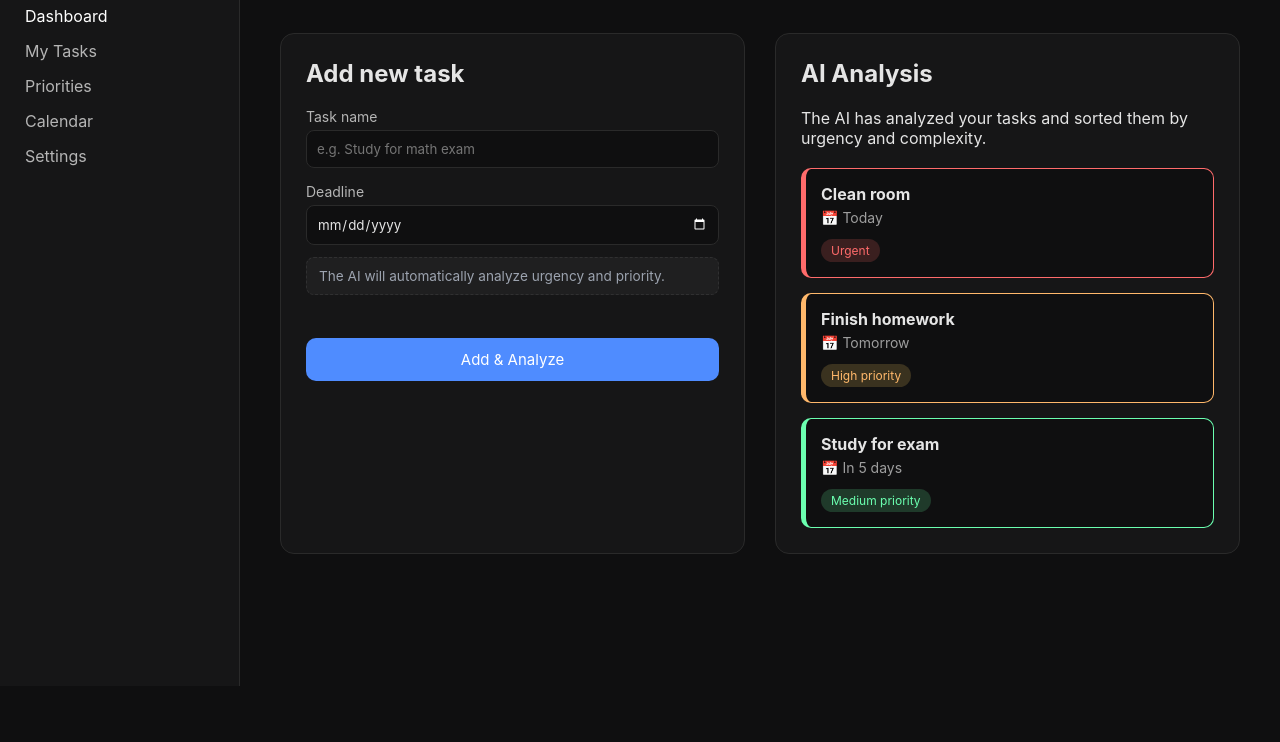
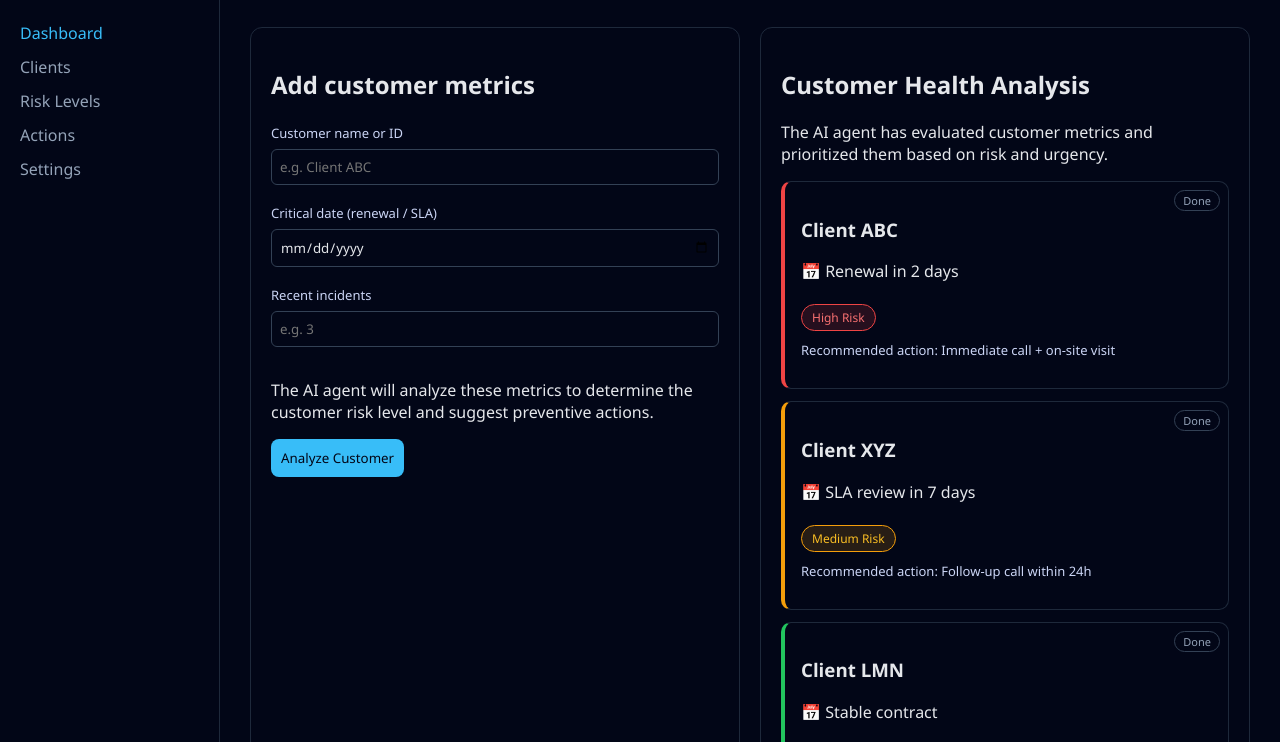
Before and after one commit to lexliecf/Hackathon-Traxi-n-Agent-Organizer, a plain HTML site: page index.html in a window 1280 px wide. Shown: the part 114-856 px from the top of the page. Before the commit the page ends 800 px from the top, so only its background shows below. Drawn offline with Linux system fonts and the light colour scheme.

Commit message:
Prototipo web con datos de clientes

```diff
--- a/index.html
+++ b/index.html
@@ -2,7 +2,7 @@
 <html lang="en">
 <head>
   <meta charset="UTF-8">
-  <title>Task Urgency and Priority Analyzer – AI Agent</title>
+  <title>Customer Health Analyzer – AI Agent</title>
   <link rel="stylesheet" href="style.css">
 </head>
 <body>
@@ -11,12 +11,12 @@
 
   <!-- Sidebar -->
   <aside class="sidebar">
-      <h2>🤖 Agent Organizer</h2>
+    <h2>🤖 Customer Health Agent</h2>
     <nav>
       <p class="active">Dashboard</p>
-        <p>My Tasks</p>
-        <p>Priorities</p>
-        <p>Calendar</p>
+      <p>Clients</p>
+      <p>Risk Levels</p>
+      <p>Actions</p>
       <p>Settings</p>
     </nav>
   </aside>
@@ -25,54 +25,68 @@
   <main class="content">
 
     <header>
-        <h1>AI Task Prioritizer</h1>
-        <p>Your intelligent assistant organizes tasks automatically based on urgency and complexity.</p>
+      <h1>Customer Health Dashboard</h1>
+      <p>
+        AI-powered agent that analyzes customer metrics, detects early risk signals,
+        and prioritizes preventive actions to reduce churn.
+      </p>
     </header>
 
     <div class="grid">
 
-        <!-- Add task -->
+      <!-- Add customer metrics -->
       <section class="panel">
-          <h2>Add new task</h2>
+        <h2>Add customer metrics</h2>
 
-          <label>Task name</label>
-          <input type="text" placeholder="e.g. Study for math exam">
+        <label>Customer name or ID</label>
+        <input type="text" placeholder="e.g. Client ABC">
 
-          <label>Deadline</label>
+        <label>Critical date (renewal / SLA)</label>
         <input type="date">
 
+        <label>Recent incidents</label>
+        <input type="number" placeholder="e.g. 3">
+
         <p class="ai-note">
-            The AI will automatically analyze urgency and priority.
+          The AI agent will analyze these metrics to determine the customer risk level
+          and suggest preventive actions.
         </p>
 
-          <button>Add & Analyze</button>
+        <button>Analyze Customer</button>
       </section>
 
       <!-- AI analysis -->
       <section class="panel">
-          <h2>AI Analysis</h2>
+        <h2>Customer Health Analysis</h2>
         <p class="description">
-            The AI has analyzed your tasks and sorted them by urgency and complexity.
+          The AI agent has evaluated customer metrics and prioritized them
+          based on risk and urgency.
         </p>
 
         <div class="tasks">
 
           <div class="card urgent">
-              <h3>Clean room</h3>
-              <p>📅 Today</p>
-              <span class="tag">Urgent</span>
+            <button class="done-btn">Done</button>
+            <h3>Client ABC</h3>
+            <p>📅 Renewal in 2 days</p>
+            <span class="tag">High Risk</span>
+            <p class="action">Recommended action: Immediate call + on-site visit</p>
           </div>
 
           <div class="card high">
-              <h3>Finish homework</h3>
-              <p>📅 Tomorrow</p>
-              <span class="tag">High priority</span>
+            <button class="done-btn">Done</button>
+            <h3>Client XYZ</h3>
+            <p>📅 SLA review in 7 days</p>
+            <span class="tag">Medium Risk</span>
+            <p class="action">Recommended action: Follow-up call within 24h</p>
           </div>
 
           <div class="card medium">
-              <h3>Study for exam</h3>
-              <p>📅 In 5 days</p>
-              <span class="tag">Medium priority</span>
+            <button class="done-btn">Done</button>
+            <h3>Client LMN</h3>
+            <p>📅 Stable contract</p>
+            <span class="tag">Low Risk</span>
+            <p class="action">Recommended action: Preventive email</p>
           </div>
 
         </div>
--- a/style.css
+++ b/style.css
@@ -1,203 +1,184 @@
 * {
   box-sizing: border-box;
-  font-family: "Inter", system-ui, sans-serif;
+  font-family: 'Segoe UI', sans-serif;
 }
 
 body {
   margin: 0;
-  background-color: #0f0f10;
-  color: #e5e5e5;
+  background: #020617;
+  color: #e5e7eb;
 }
 
 .app {
   display: flex;
-  height: 100vh;
+  min-height: 100vh;
 }
 
 /* Sidebar */
-
 .sidebar {
-  width: 240px;
-  background-color: #161617;
-  padding: 25px;
-  border-right: 1px solid #2a2a2a;
+  width: 220px;
+  background: #020617;
+  padding: 20px;
+  border-right: 1px solid #1e293b;
 }
 
 .sidebar h2 {
   margin-bottom: 30px;
-  font-size: 20px;
 }
 
-.sidebar nav p {
-  margin: 15px 0;
-  color: #b5b5b5;
+.sidebar p {
+  color: #94a3b8;
+  margin: 12px 0;
   cursor: pointer;
 }
 
-.sidebar nav p:hover,
-.sidebar nav .active {
-  color: #ffffff;
+.sidebar .active {
+  color: #38bdf8;
 }
 
 /* Content */
-
 .content {
   flex: 1;
-  padding: 40px;
-  overflow-y: auto;
+  padding: 30px;
 }
 
 header h1 {
   margin: 0;
-  font-size: 32px;
 }
 
 header p {
-  color: #9e9e9e;
-  margin-top: 8px;
+  color: #94a3b8;
 }
 
 /* Grid */
-
 .grid {
   display: grid;
   grid-template-columns: 1fr 1fr;
-  gap: 30px;
-  margin-top: 40px;
+  gap: 20px;
+  margin-top: 30px;
 }
 
 /* Panels */
-
 .panel {
-  background-color: #161617;
-  padding: 25px;
-  border-radius: 14px;
-  border: 1px solid #2a2a2a;
+  background: #020617;
+  border: 1px solid #1e293b;
+  border-radius: 12px;
+  padding: 20px;
 }
 
-.panel h2 {
-  margin-top: 0;
+/* Inputs */
+input {
+  width: 100%;
+  padding: 8px;
+  margin: 6px 0 16px;
+  background: #020617;
+  border: 1px solid #334155;
+  color: #e5e7eb;
+  border-radius: 6px;
 }
 
-/* Form */
-
 label {
-  display: block;
-  margin-top: 15px;
-  margin-bottom: 5px;
-  font-size: 14px;
-  color: #b5b5b5;
+  font-size: 13px;
+  color: #cbd5f5;
 }
 
-input {
-  width: 100%;
+button {
+  background: #38bdf8;
+  color: #020617;
+  border: none;
   padding: 10px;
-  background-color: #0f0f10;
-  border: 1px solid #2a2a2a;
   border-radius: 8px;
-  color: #e5e5e5;
-}
-
-input:focus {
-  outline: none;
-  border-color: #4f8cff;
-}
-
-input[type="date"] {
-  color-scheme: dark;
-}
-
-/* AI note */
-
-.ai-note {
-  font-size: 0.85rem;
-  color: #9ca3af;
-  background: rgba(255, 255, 255, 0.04);
-  padding: 10px 12px;
-  border-radius: 8px;
-  margin: 12px 0 18px;
-  border: 1px dashed rgba(255, 255, 255, 0.08);
-}
-
-/* Button */
-
-button {
-  margin-top: 25px;
-  width: 100%;
-  padding: 12px;
-  background-color: #4f8cff;
-  color: #fff;
-  border: none;
-  border-radius: 10px;
-  font-size: 15px;
   cursor: pointer;
 }
 
 button:hover {
-  background-color: #3b73d1;
+  background: #0ea5e9;
 }
 
 /* Tasks */
-
 .tasks {
   display: flex;
   flex-direction: column;
-  gap: 15px;
-  margin-top: 20px;
+  gap: 12px;
 }
 
+/* Cards */
 .card {
-  background-color: #0f0f10;
-  border: 1px solid #2a2a2a;
-  padding: 15px;
+  position: relative;
+  background: #020617;
+  border: 1px solid #1e293b;
   border-radius: 10px;
-  border-left: 5px solid;
+  padding: 16px;
 }
 
-.card h3 {
-  margin: 0;
-  font-size: 16px;
+.card.urgent {
+  border-left: 4px solid #ef4444;
 }
 
-.card p {
-  margin: 5px 0;
-  color: #9e9e9e;
-  font-size: 14px;
+.card.high {
+  border-left: 4px solid #f59e0b;
+}
+
+.card.medium {
+  border-left: 4px solid #22c55e;
 }
 
 .tag {
   display: inline-block;
-  margin-top: 8px;
+  margin-top: 6px;
   font-size: 12px;
-  padding: 4px 10px;
-  border-radius: 12px;
+  color: #94a3b8;
 }
 
-/* Priority colors (AI output) */
-
-.urgent {
-  border-color: #ff6b6b;
+.action {
+  margin-top: 10px;
+  font-size: 13px;
+  color: #cbd5f5;
 }
 
-.urgent .tag {
-  background-color: #3a1f1f;
-  color: #ff6b6b;
+/* Done button */
+.done-btn {
+  position: absolute;
+  top: 8px;
+  right: 8px;
+  background: transparent;
+  color: #94a3b8;
+  border: 1px solid #334155;
+  padding: 2px 8px;
+  font-size: 11px;
+  border-radius: 999px;
+  cursor: pointer;
 }
 
-.high {
-  border-color: #ffb86b;
+.done-btn:hover {
+  background: #1e293b;
+  color: #e5e7eb;
 }
 
-.high .tag {
-  background-color: #3a321f;
-  color: #ffb86b;
+/* Risk tags colors */
+.card.urgent .tag {
+  background: rgba(239, 68, 68, 0.15);
+  color: #f87171;
+  border: 1px solid #ef4444;
 }
 
-.medium {
-  border-color: #6bffb0;
+.card.high .tag {
+  background: rgba(245, 158, 11, 0.15);
+  color: #fbbf24;
+  border: 1px solid #f59e0b;
 }
 
-.medium .tag {
-  background-color: #1f3a2a;
-  color: #6bffb0;
+.card.medium .tag {
+  background: rgba(34, 197, 94, 0.15);
+  color: #4ade80;
+  border: 1px solid #22c55e;
 }
+
+/* Tag base */
+.tag {
+  display: inline-block;
+  padding: 4px 10px;
+  border-radius: 999px;
+  font-size: 12px;
+  margin-top: 6px;
+}
```
Lines whose indentation alone changed are shown as unchanged.
